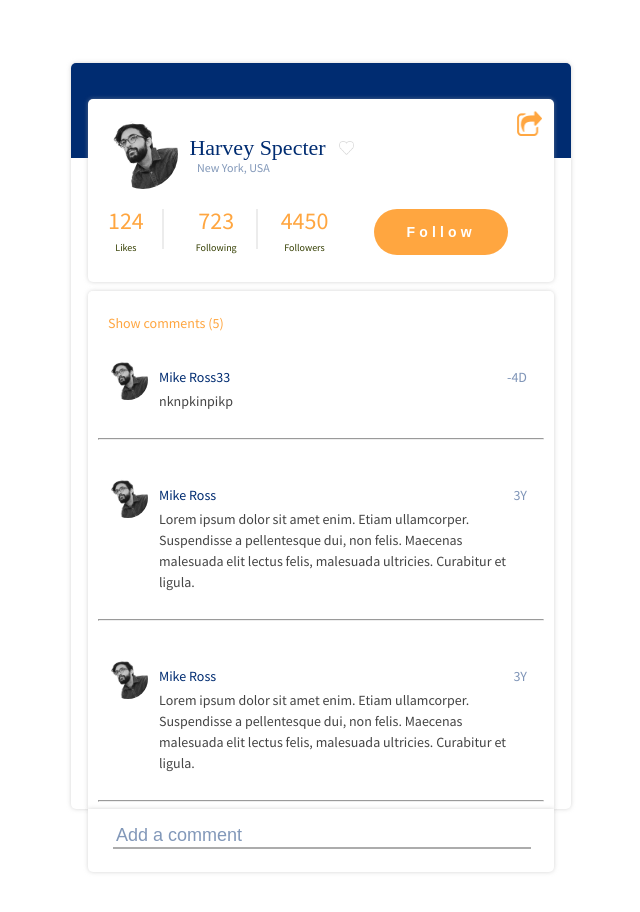
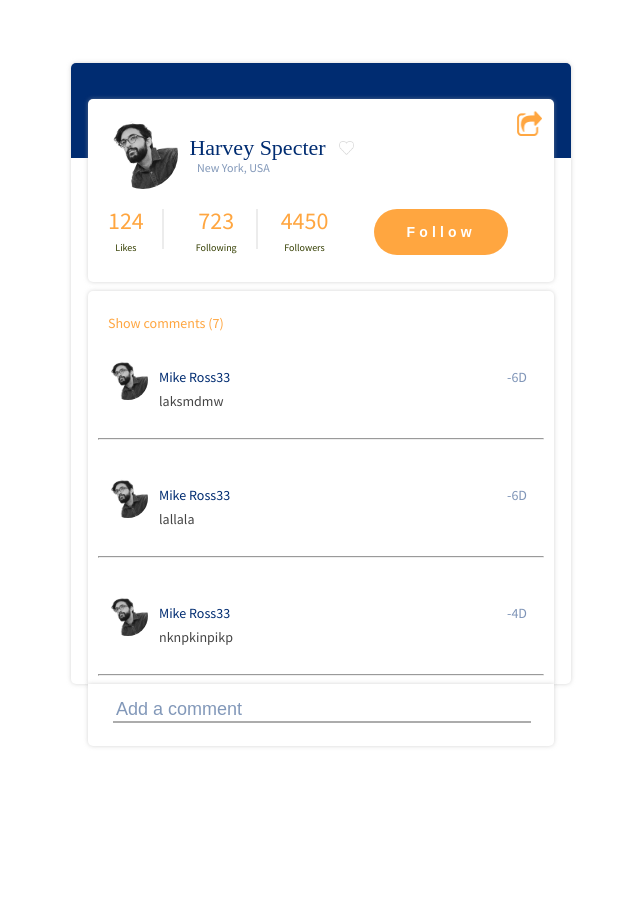
Before and after one commit to klaudiapolszl/userprofile, a React (Create React App) app: page / in a window 1280 px wide. Shown: the top 912 px of the page, without its empty margins (319-959 px from the left). After the commit the page ends 824 px from the top, so only its background shows below. Built offline with nearby package versions, Linux system fonts and the light colour scheme; data requests are answered from the project's data file.

Commit message:
Add improved addComment function to userServices

```diff
--- a/db.json
+++ b/db.json
@@ -66,6 +66,20 @@
       "content": "nknpkinpikp",
       "date": "Sat Mar 21 2020 18:19:57 GMT+0100 (czas środkowoeuropejski standardowy)",
       "id": 8
+    },
+    {
+      "image": "images/user.jpg",
+      "name": "Mike Ross33",
+      "content": "lallala",
+      "date": "Mon Mar 23 2020 22:37:15 GMT+0100 (czas środkowoeuropejski standardowy)",
+      "id": 9
+    },
+    {
+      "image": "images/user.jpg",
+      "name": "Mike Ross33",
+      "content": "laksmdmw",
+      "date": "Mon Mar 23 2020 22:37:45 GMT+0100 (czas środkowoeuropejski standardowy)",
+      "id": 10
     }
   ]
 }
--- a/src/components/AddComment.jsx
+++ b/src/components/AddComment.jsx
@@ -25,23 +25,7 @@ class AddComment extends React.Component {
     };
 
     handleBtnCommentClick = () => {
-        this.props.addComments(this.props.comments, this.state.text);
-        /*
-        let now = new Date();
-        fetch('http://localhost:4000/comments', {
-            method: 'POST',
-            headers: {
-                'Accept': 'application/json',
-                'Content-Type': 'application/json',
-            },
-            body: JSON.stringify({
-                image: "images/user.jpg",
-                name: "Mike Ross33",
-                content: this.state.text,
-                date: now.toString()
-            })
-        });
- */
+        this.props.addComment(this.props.comments, this.state.text);
         this.setState({
             text: ""
         });
```
